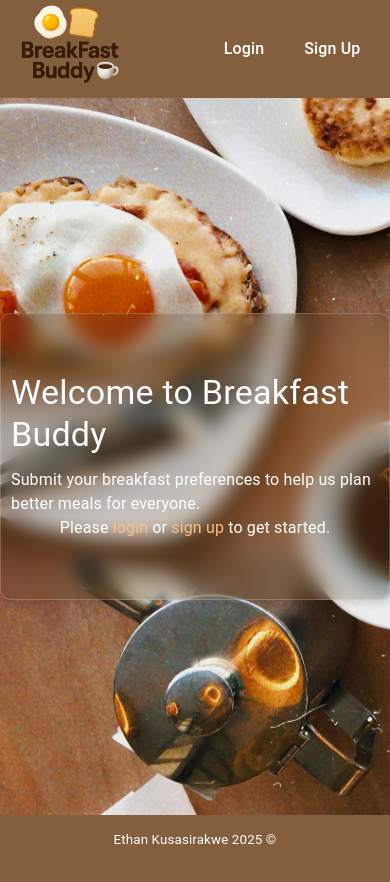
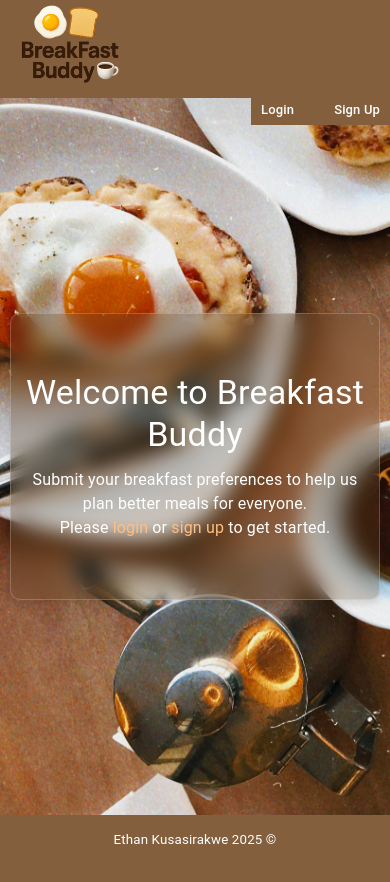
Before and after one commit to Ethan7628/BreakFast-Buddy, a React (Vite) app: page / in a window 390 px wide. Shown: the top 882 px of the page. Built offline with nearby package versions, Linux system fonts and the light colour scheme; no server answers.

Commit message:
version 2

```diff
--- a/src/components/BreakFast.tsx
+++ b/src/components/BreakFast.tsx
@@ -2,6 +2,7 @@ import { useState, useEffect } from "react";
 import { auth } from '../firebase'
 import { useAuthState } from "react-firebase-hooks/auth";
 import { type Meal } from '../types';
+import '../styles/meals.css'
 
 interface BreakfastFormProps {
     selectedMeal?: Meal;
@@ -78,7 +79,7 @@ export const BreakfastForm = ({ selectedMeal }: BreakfastFormProps) => {
                 </div>
 
                 <div className="form-group">
-                    <label htmlFor="drink">Choice of your Drink</label>
+                    <label htmlFor="drink">🍵Choice of your Drink</label>
                     <select
                         id="drink"
                         className="form-control"
@@ -96,7 +97,7 @@ export const BreakfastForm = ({ selectedMeal }: BreakfastFormProps) => {
                 </div>
 
                 <div className="form-group">
-                    <label htmlFor="drink">Choose your Local Escort</label>
+                    <label htmlFor="drink">🥪 Choose your Local Escort</label>
                     <select
                         id="locals"
                         className="form-control"
@@ -114,7 +115,7 @@ export const BreakfastForm = ({ selectedMeal }: BreakfastFormProps) => {
                 </div>
 
                 <div className="form-group">
-                    <label>Dietary Restrictions</label>
+                    <label>🚫 Dietary Restrictions</label>
                     <div className="checkbox-group">
                         {dietaryOptions.map((option) => (
                             <label key={option} className="checkbox-item">
@@ -130,7 +131,7 @@ export const BreakfastForm = ({ selectedMeal }: BreakfastFormProps) => {
                 </div>
 
                 <div className="form-group">
-                    <label htmlFor="notes">Special Notes</label>
+                    <label htmlFor="notes">📖Special Notes</label>
                     <textarea
                         id="notes"
                         className="form-control"
--- a/src/components/MealSidebar.tsx
+++ b/src/components/MealSidebar.tsx
@@ -1,4 +1,3 @@
-// src/components/MealSidebar.tsx
 import { useState, useEffect } from 'react';
 import { fetchMealsByCategory } from '../Services/mealServices';
 import { type Meal } from '../types';
@@ -18,7 +17,7 @@ export const MealSidebar = ({ onSelectMeal }: MealSidebarProps) => {
     useEffect(() => {
         const loadMeals = async () => {
             setLoading(true);
-            // The MealDB uses these category names
+
             const category = activeCategory === 'Breakfast' ? 'Breakfast' : 'Lunch';
             const categoryMeals = await fetchMealsByCategory(category);
             setMeals(categoryMeals);
@@ -60,7 +59,7 @@ export const MealSidebar = ({ onSelectMeal }: MealSidebarProps) => {
                         </div>
                     ))
                 ) : (
-                    <div className="no-meals">No meals found</div>
+                    <div className="no-meals">Lunch soon lauching</div>
                 )}
             </div>
         </div>
--- a/src/pages/Preferences.tsx
+++ b/src/pages/Preferences.tsx
@@ -1,4 +1,4 @@
-import { useState } from 'react';
+import { useState, useEffect } from 'react';
 import { BreakfastForm } from '../components/BreakFast';
 import { MealSidebar } from '../components/MealSidebar';
 import { type Meal } from '../types';
@@ -6,13 +6,43 @@ import '../styles/meals.css';
 
 export const Preferences = () => {
     const [selectedMeal, setSelectedMeal] = useState<Meal | null>(null);
+    const [isMobile, setIsMobile] = useState(false);
+    const [sidebarOpen, setSidebarOpen] = useState(false);
+
+    useEffect(() => {
+        const checkScreenSize = () => {
+            setIsMobile(window.innerWidth <= 879);
+        };
+
+        checkScreenSize();
+        window.addEventListener('resize', checkScreenSize);
+        return () => window.removeEventListener('resize', checkScreenSize);
+    }, []);
 
     return (
         <div className="preferences-page">
-            <div className="sidebar-container">
-                <MealSidebar onSelectMeal={setSelectedMeal} />
+
+            {isMobile && (
+                <button
+                    className={`hamburger ${sidebarOpen ? 'open' : ''}`}
+                    onClick={() => setSidebarOpen(!sidebarOpen)}
+                    aria-label="Toggle sidebar"
+                >
+                    <span></span>
+                    <span></span>
+                    <span></span>
+                </button>
+            )}
+
+            {/* Sidebar */}
+            <div className={`sidebar-container ${isMobile ? (sidebarOpen ? 'open' : 'closed') : ''}`}>
+                <MealSidebar onSelectMeal={(meal) => {
+                    setSelectedMeal(meal);
+                    if (isMobile) setSidebarOpen(false); // Auto-close sidebar after selection
+                }} />
             </div>
 
+            {/* Main Content */}
             <div className="form-container">
                 <BreakfastForm selectedMeal={selectedMeal || undefined} />
             </div>
--- a/src/styles/forms.css
+++ b/src/styles/forms.css
@@ -17,8 +17,10 @@
     backdrop-filter: blur(10px);
     -webkit-backdrop-filter: blur(10px);
     border: 1px solid rgba(255, 255, 255, 0.3);
-    width: 40%;
+
     object-fit: cover;
+    width: auto;
+    margin: 10px;
 }
 
 .formUser-container {
@@ -61,9 +63,12 @@ select.form-control {
 
 }
 
+select.form-control option::selection {
+    background-color: black;
+    color: white;
+}
 
-
-textarea.form-control {
+select textarea.form-control {
     min-height: 100px;
     resize: vertical;
 }
--- a/src/styles/main.css
+++ b/src/styles/main.css
@@ -50,10 +50,11 @@ body {
     padding: 10px;
     transition: transform 0.3s ease;
     transform: scale(1);
+    text-align: center;
 }
 
 .welcome:hover {
-    transform: scale(1.2);
+    transform: scale(1.02);
 }
 
 a {
--- a/src/styles/meals.css
+++ b/src/styles/meals.css
@@ -1,14 +1,16 @@
 .preferences-page {
     display: grid;
-    grid-template-columns: 20% 1fr;
+    grid-template-columns: 25% 1fr;
     gap: 2rem;
     padding: 0 10px;
+    width: 95%;
+    justify-self: center;
 }
 
 .sidebar-container {
     background: white;
     box-shadow: 8px 0 10px -2px rgba(0, 0, 0, 0.1);
-    width: fit-content;
+    width: 100%;
 }
 
 .meal-sidebar {
@@ -87,3 +89,134 @@
     border-radius: 8px;
     padding: 1.5rem;
 }
+
+
+/* Hamburger Menu Styles */
+.hamburger {
+    display: none;
+    flex-direction: column;
+    justify-content: space-around;
+    width: 1.8rem;
+    height: 1.8rem;
+    background: transparent;
+    border: none;
+    cursor: pointer;
+    padding: 0;
+    margin: 10px;
+    z-index: 10;
+}
+
+.hamburger span {
+    width: 1.5rem;
+    height: 0.25rem;
+    background: var(--primary-color);
+    border-radius: 10px;
+    transition: all 0.3s ease;
+    position: relative;
+    transform-origin: 1px;
+}
+
+.hamburger.open span:first-child {
+    transform: rotate(45deg);
+}
+
+.hamburger.open span:nth-child(2) {
+    opacity: 0;
+}
+
+.hamburger.open span:last-child {
+    transform: rotate(-45deg);
+}
+
+/* Mobile Sidebar Behavior */
+@media (max-width: 879px) {
+    .hamburger {
+        display: flex;
+        position: absolute;
+        top: 100px;
+        left: 10px;
+    }
+
+    p {
+        font-size: small;
+    }
+
+    /*
+    h2,
+    h1,
+    h3,
+    h4,
+    h5,
+    h6,
+    div {
+        font-;
+    } */
+
+    .sidebar-container {
+        position: absolute;
+        top: 100px;
+        left: -300px;
+        height: 100vh;
+        width: 250px;
+        transition: left 0.3s ease;
+        z-index: 5;
+        background: white;
+        box-shadow: 2px 0 5px rgba(0, 0, 0, 0.1);
+    }
+
+    .sidebar-container.open {
+        left: 0;
+    }
+
+    .preferences-page {
+        grid-template-columns: 1fr;
+    }
+
+    .header-container {
+        display: flex;
+        gap: 5rem;
+        align-items: center;
+        margin: auto;
+    }
+
+    .nav-links {
+        width: fit-content;
+        background-color: var(--primary-color);
+        position: absolute;
+        top: 100px;
+        right: 0;
+        margin-top: -5px;
+
+    }
+
+    .nav-links a {
+        color: white;
+        text-decoration: none;
+        font-weight: 700;
+        width: fit-content;
+        text-align: center;
+        font-size: small;
+    }
+
+    .welcome {
+        background: rgba(101, 67, 33, 0.25);
+        backdrop-filter: blur(10px);
+        -webkit-backdrop-filter: blur(10px);
+        border: 1px solid rgba(255, 255, 255, 0.2);
+        box-shadow: 0 4px 6px rgba(0, 0, 0, 0.1);
+        height: 40%;
+        justify-items: center;
+        align-content: center;
+        color: white;
+        padding: 10px;
+        transition: transform 0.3s ease;
+        transform: scale(0.4);
+        margin: 10px;
+    }
+
+    .welcome:hover {
+        transform: scale(0.4);
+    }
+
+
+}
```
